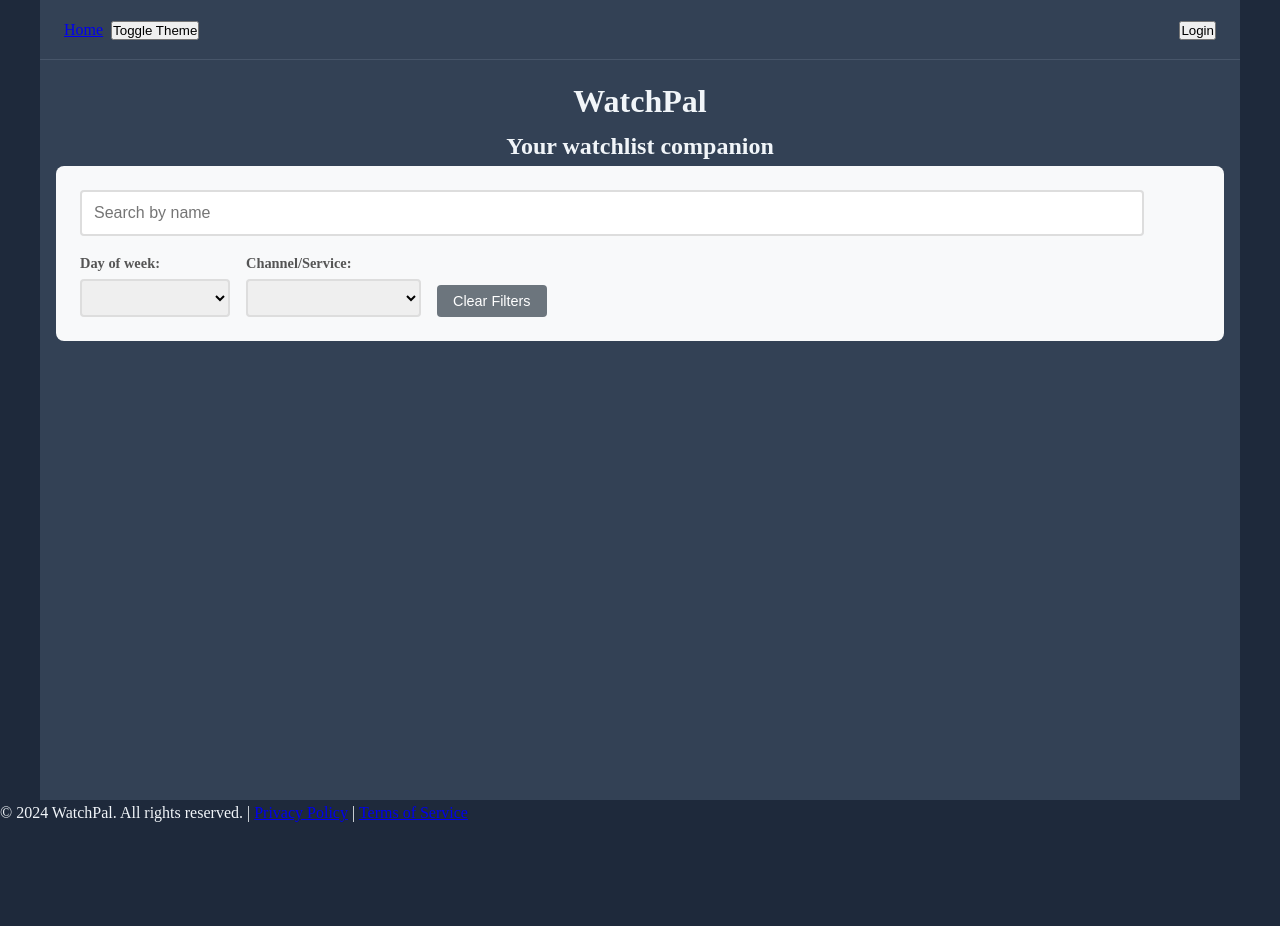
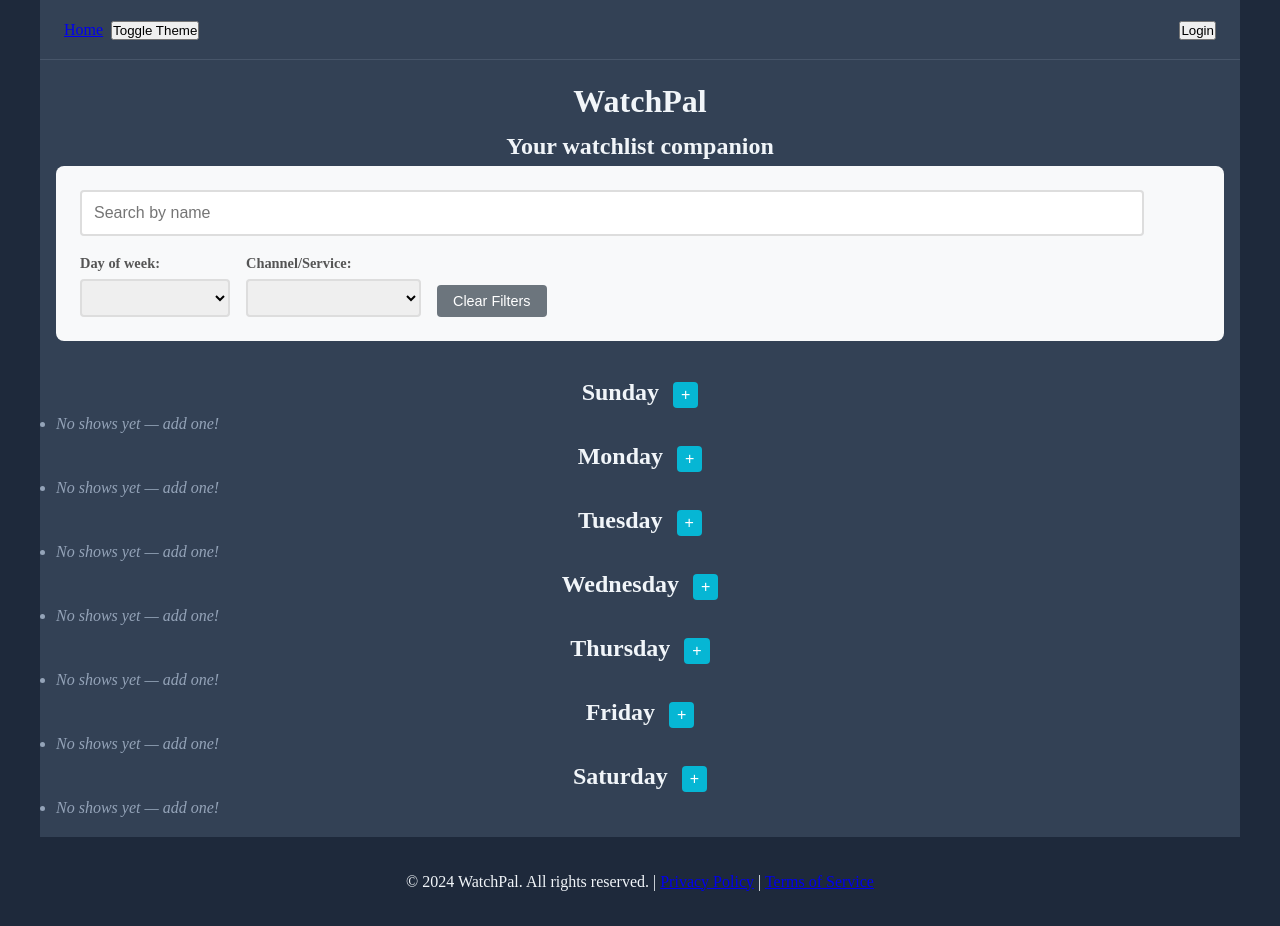
Before and after one commit to MiTOBrien/watchpal, a Vue app: page / in a window 1280 px wide. Before the commit the page ends 826 px from the top, so only its background shows below. Built offline with nearby package versions, Linux system fonts and the light colour scheme.

Commit message:
adds post code for adding shows

```diff
--- a/src/components/AddShowModal.vue
+++ b/src/components/AddShowModal.vue
@@ -1,13 +1,16 @@
 <script setup>
-import { ref } from 'vue'
+import { ref, watch } from 'vue'
 import { streamingServices } from '@/constants/services.js'
 
+const props = defineProps({
+  preselectedDay: { type: String, default: null }
+})
 const emit = defineEmits(['close', 'add-show'])
 
 const showName = ref('')
 const channelName = ref('')
 const channelNumber = ref('')
-const availableOn = ref('sunday') // default to Sunday
+const availableOn = ref('sunday')
 
 const daysOfWeek = [
   'sunday',
@@ -19,8 +22,11 @@ const daysOfWeek = [
   'saturday'
 ]
 
+watch(() => props.preselectedDay, (newDay) => {
+  if (newDay) availableOn.value = newDay
+})
+
 const submitForm = () => {
-  // Emit the new show data back to parent
   emit('add-show', {
     show_name: showName.value,
     channel_name: channelName.value,
--- a/src/views/FooterView.vue
+++ b/src/views/FooterView.vue
@@ -2,12 +2,22 @@
 
 <template>
   <footer class="footer">
-    <p>
-      &copy; 2024 WatchPal. All rights reserved. |
-      <router-link to="/privacy-policy">Privacy Policy</router-link> |
-      <router-link to="/tos">Terms of Service</router-link>
-    </p>
+    <div class="container">
+      <p>
+        &copy; 2024 WatchPal. All rights reserved. |
+        <router-link to="/privacy-policy">Privacy Policy</router-link> |
+        <router-link to="/tos">Terms of Service</router-link>
+      </p>
+    </div>
   </footer>
 </template>
 
-<style scoped></style>
+<style scoped>
+.footer {
+  background-color: var(--footer-bg-color);
+  color: var(--footer-text-color);
+  padding: 1rem 0;
+  text-align: center;
+  border-top: 1px solid var(--footer-border-color);
+}
+</style>
--- a/src/views/HomeView.vue
+++ b/src/views/HomeView.vue
@@ -6,9 +6,65 @@ import AddShowModal from '@/components/AddShowModal.vue'
 
 const showAddModal = ref(false)
 
-const handleAddShow = (newShow) => {
-  // Save to store or backend
+const selectedDay = ref(null)
+
+const daysOfWeek = ['Sunday', 'Monday', 'Tuesday', 'Wednesday', 'Thursday', 'Friday', 'Saturday']
+
+const showsByDay = (day) => {
+  return []
+}
+
+const openAddShowModal = (day) => {
+  selectedDay.value = day.toLowerCase()
+  showAddModal.value = true
+}
+
+const handleAddShow = async (newShow) => {
   console.log('New show added:', newShow)
+  try {
+    const response = await fetch(`${API_BASE_URL}/api/v1/shows`, {
+      method: 'POST',
+      headers: {
+        'Content-Type': 'application/json',
+        Accept: 'application/json',
+        Authorization: `Bearer ${userStore.user?.token}`
+      },
+      body: JSON.stringify({
+        show: {
+          show_name: newShow.show_name,
+          channel_name: newShow.channel_name,
+          channel_number: newShow.channel_number,
+          available_on: newShow.available_on
+        }
+      })
+    })
+
+    const result = await response.json()
+
+    if (response.ok) {
+      // Option 1: push into local store immediately
+      userStore.shows.push(result.data)
+
+      // Option 2: or re‑fetch shows from backend
+      // await userStore.fetchShows()
+
+      alert('Show added successfully!')
+    } else {
+      const errorMessage =
+        result.error || result.message || 'Adding show failed. Please try again.'
+      alert(errorMessage)
+    }
+  } catch (error) {
+    console.error('Add show error:', error)
+
+    if (error.name === 'TypeError' && error.message.includes('fetch')) {
+      alert(
+        `Cannot connect to backend at ${API_BASE_URL}. Please check if your backend server is running.`
+      )
+    } else {
+      alert(`An error occurred adding show: ${error.message}`)
+    }
+  }
 }
 </script>
 
@@ -59,16 +115,44 @@ const handleAddShow = (newShow) => {
 
       <div class="days-column">
         <div v-for="day in daysOfWeek" :key="day" class="day-section">
-          <h2 class="day-title">{{ day }}</h2>
+          <h2 class="day-title">
+            {{ day }}
+            <button @click="openAddShowModal(day)" class="add-show-btn">+</button>
+          </h2>
           <ul class="show-list">
+            <li v-if="showsByDay(day).length === 0" class="show-item empty">
+              No shows yet — add one!
+            </li>
             <li v-for="show in showsByDay(day)" :key="show.id" class="show-item">
-              <strong>{{ show.name }}</strong> — {{ show.channel }}
+              <strong>{{ show.show_name }}</strong> — {{ show.channel_name }}
             </li>
           </ul>
         </div>
       </div>
     </main>
+    <AddShowModal
+      v-if="showAddModal"
+      @close="showAddModal = false"
+      @add-show="handleAddShow"
+      :preselected-day="selectedDay"
+    />
   </div>
 </template>
 
-<style scoped></style>
+<style scoped>
+.add-show-btn {
+  margin-left: 0.5rem;
+  padding: 0.25rem 0.5rem;
+  font-size: 1rem;
+  border: none;
+  border-radius: 4px;
+  background: var(--color-primary);
+  color: white;
+  cursor: pointer;
+}
+
+.show-item.empty {
+  color: var(--color-muted);
+  font-style: italic;
+}
+</style>
```
